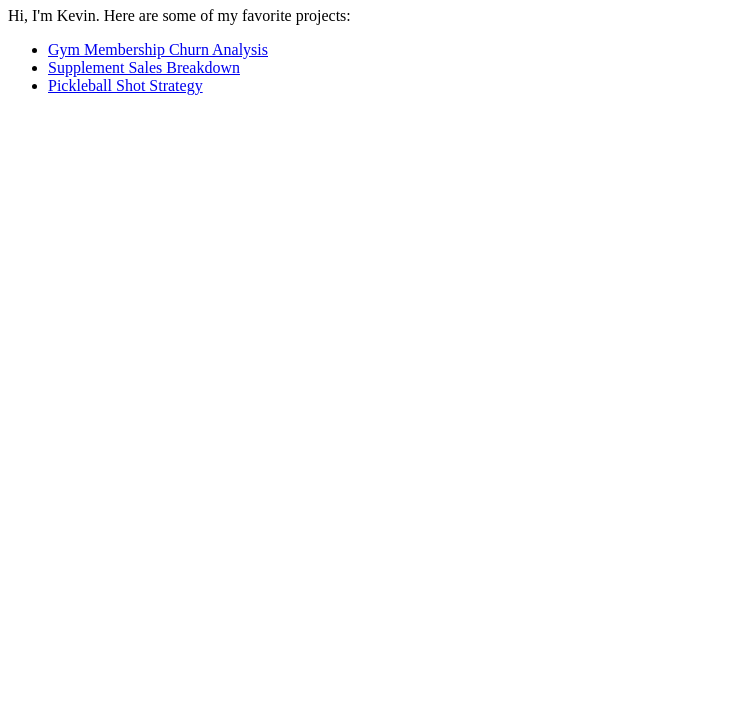
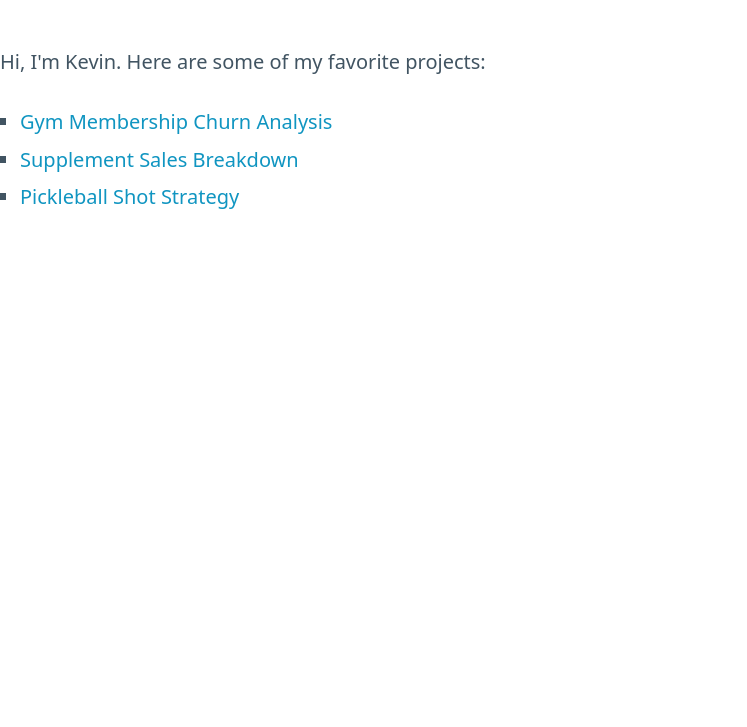
Before and after one commit to KevinZer00/data-analysis-portfolio, a plain HTML site: page index.html in a window 1280 px wide. Shown: the part 73-800 px from the top of the page, without its empty margins (0-747 px from the left). Drawn offline with nearby package versions, Linux system fonts and the light colour scheme.

Commit message:
Update index.html

```diff
--- a/index.html
+++ b/index.html
@@ -3,7 +3,7 @@
 <head>
   <meta charset="UTF-8">
   <title>Kevin Yu – Portfolio</title>
-
+  <link rel="stylesheet" href="https://unpkg.com/@picocss/pico@latest/css/pico.min.css">
 </head>
 <body>
   <h1>Kevin Yu – Data Analytics Portfolio</h1>
```
